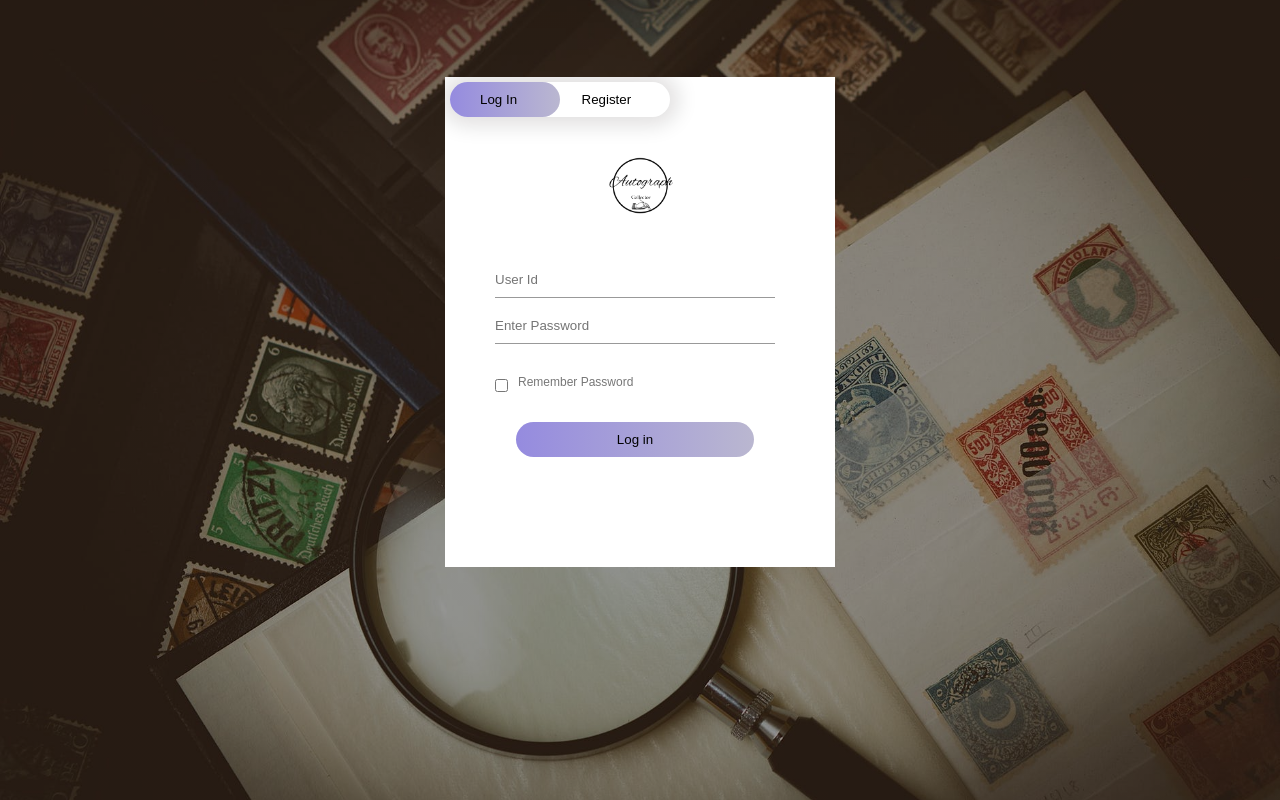
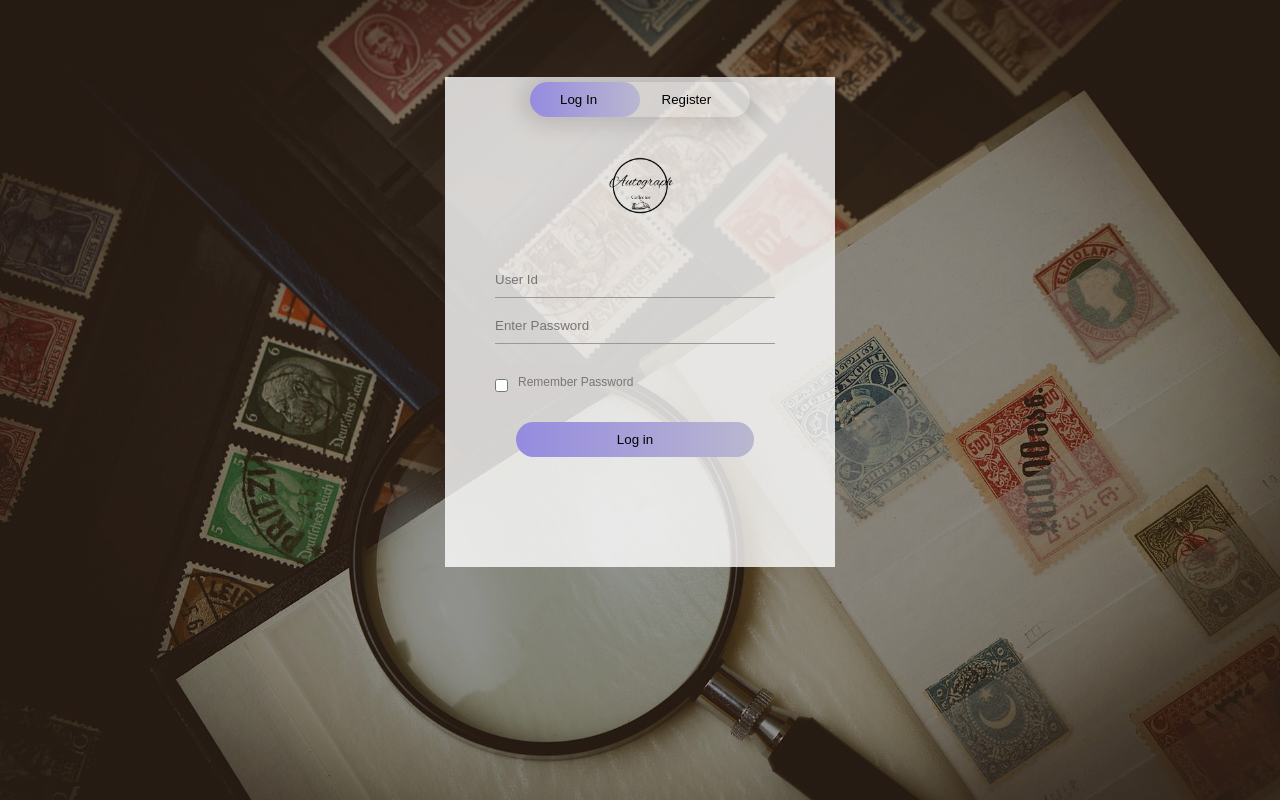
Before and after one commit to mihai-dima/Proiect-TW-2022, a PHP site: page /login.html in a window 1280 px wide. Run offline with PHP 8.4, Linux system fonts and the light colour scheme.

Commit message:
Update style.css

```diff
--- a/style.css
+++ b/style.css
@@ -16,7 +16,7 @@
     height: 480px;
     position: relative;
     margin: 6% auto;
-    background: #fff;
+    background: rgba(255, 255, 255, 0.8);
     padding: 5px;
     overflow:hidden;
 }
@@ -24,6 +24,7 @@
     width: 220px;
     height: 35px auto ;
     position:relative;
+    margin: auto;
     box-shadow: 0 0 20px 9px #0e0a081f;
     border-radius: 30px;
 }
```
